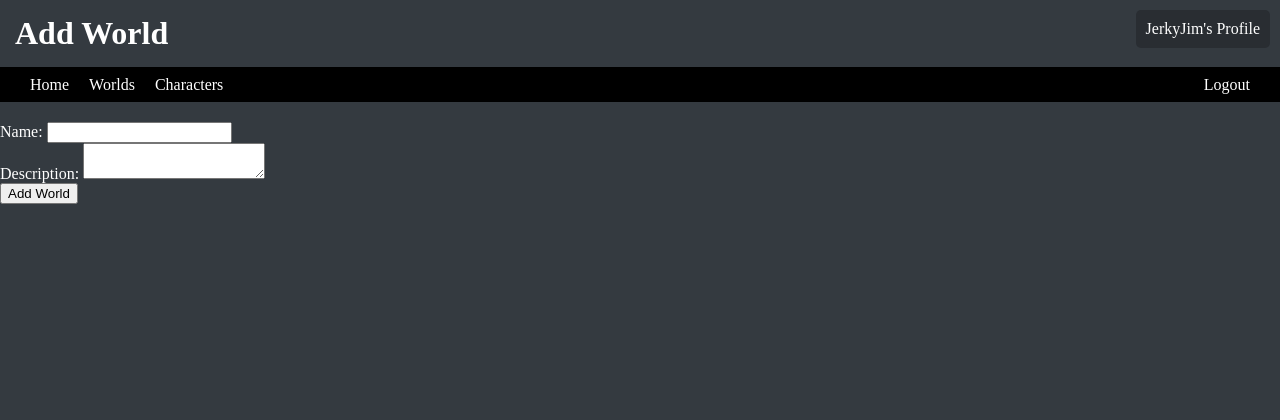
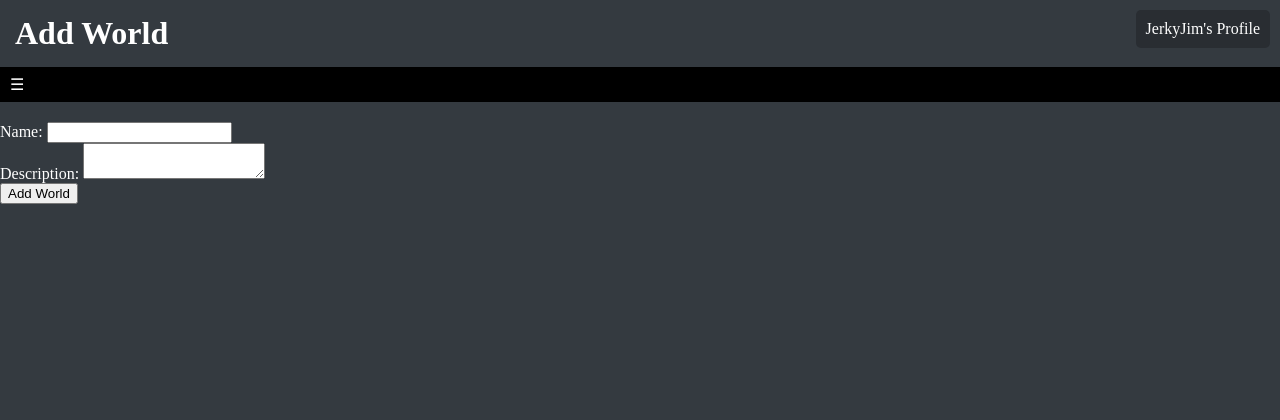
Before and after one commit to SeraphDH/capstone-WIP-, a Flask app: page /add_world in a window 1280 px wide. Shown: the top 420 px of the page. Run offline with Flask 3, Linux system fonts and the light colour scheme; a user stored in the database is signed in.

Commit message:
Add files via upload

```diff
--- a/static/css/style.css
+++ b/static/css/style.css
@@ -1,3 +1,5 @@
+/* style.css */
+
 body {
     margin: 0;
     padding: 0;
@@ -15,13 +17,13 @@ h1 {
     height: 35px;
     display: flex;
     align-items: center;
-    padding: 0 20px;
+    padding: 0 10px; /* Adjusted padding for smaller screens */
 }
 
 .navbar a {
     color: #fff;
     text-decoration: none;
-    margin: 10px;
+    margin: 5px; /* Adjusted margin for smaller screens */
     transition: color 0.3s ease;
 }
 
@@ -36,11 +38,19 @@ h1 {
 .navbar-links {
     margin-left: auto;
     display: flex;
+    overflow: hidden;
+    transition: max-height 0.3s ease-out; /* Added transition for smooth animation */
+    max-height: 0;
+}
+
+.navbar-links.expanded {
+    max-height: 200px; /* Adjust the maximum height as needed */
 }
 
 .container {
     margin-top: 20px;
 }
+
 
 #diceRollerPopup {
     display: none;
@@ -54,7 +64,7 @@ h1 {
 }
 
 #diceRollerPopup input {
-    width: 200px;
+    width: 100%; /* Adjusted width for better responsiveness */
     padding: 5px;
     margin-bottom: 10px;
     resize: none;
--- a/templates/base.html
+++ b/templates/base.html
@@ -10,11 +10,12 @@
 </head>
 <body>
     <!-- Navbar -->
-    <nav class="navbar">
-        <a href="{{ url_for('index') }}">Home</a>
-        <a href="{{ url_for('worlds') }}">Worlds</a>
-        <a href="{{ url_for('character_list') }}">Characters</a>
-        <div class="navbar-links">
+    <div class="navbar">
+        <span class="navbar-icon" onclick="toggleNavbar()">☰</span>
+        <div class="navbar-links" id="navbarLinks">
+            <a href="{{ url_for('index') }}">Home</a>
+            <a href="{{ url_for('worlds') }}">Worlds</a>
+            <a href="{{ url_for('character_list') }}">Characters</a>
             {% if current_user.is_authenticated %}
                 <a href="{{ url_for('logout') }}">Logout</a>
             {% else %}
@@ -22,7 +23,7 @@
                 <a href="{{ url_for('register') }}">Register</a>
             {% endif %}
         </div>
-    </nav>
+    </div>
 
     <!-- Flash Messages -->
     <div class="flash-messages">
@@ -45,7 +46,6 @@
     <!-- Profile Button -->
     {% if current_user.is_authenticated %}
         <a href="{{ url_for('profile') }}" class="profile-button">{{ current_user.username }}'s Profile</a>
-
     {% endif %}
 
     <!-- Include the diceRoller.html content -->
@@ -53,5 +53,13 @@
 
     <!-- Include the diceRoller.js script -->
     <script src="{{ url_for('static', filename='js/diceRoller.js') }}"></script>
+
+    <!-- Toggle Navbar Script -->
+    <script>
+        function toggleNavbar() {
+            var navbarLinks = document.getElementById("navbarLinks");
+            navbarLinks.classList.toggle("expanded");
+        }
+    </script>
 </body>
 </html>
```
Also changed, not shown: instance/site.db.
